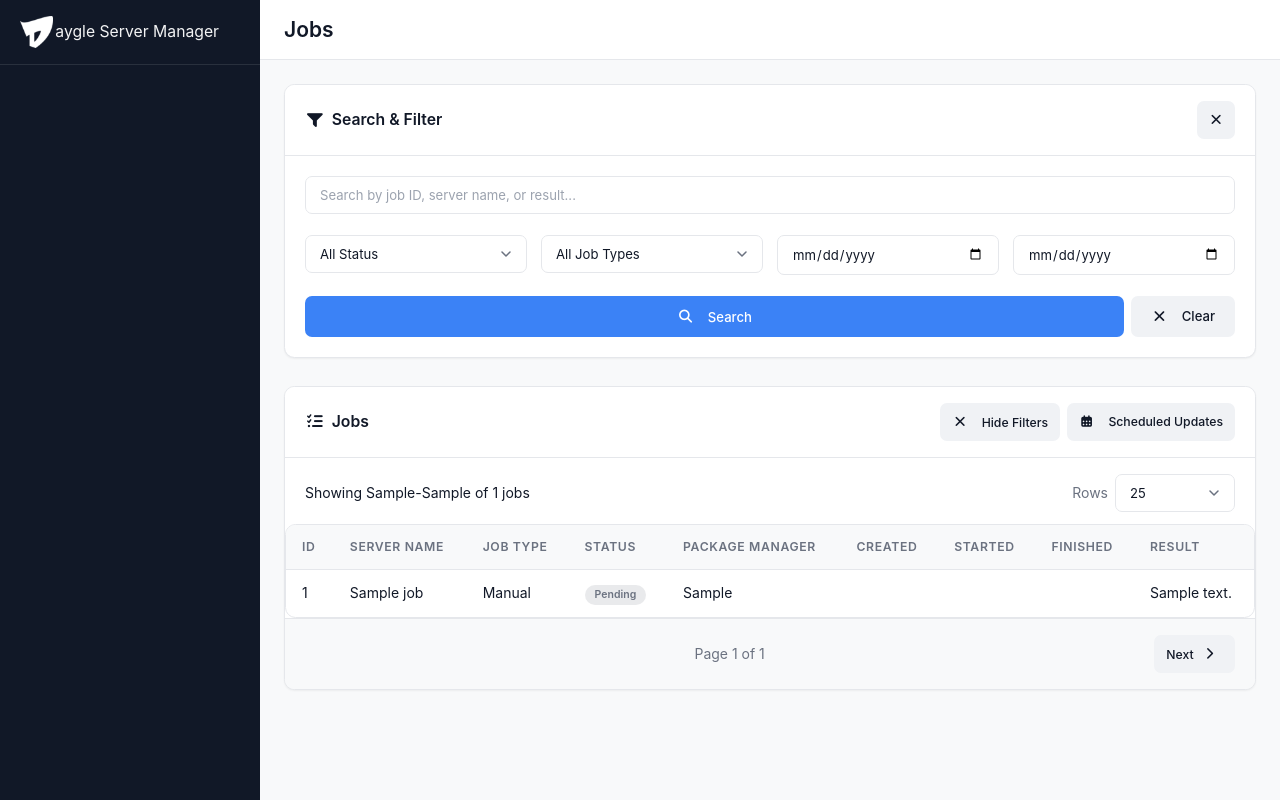
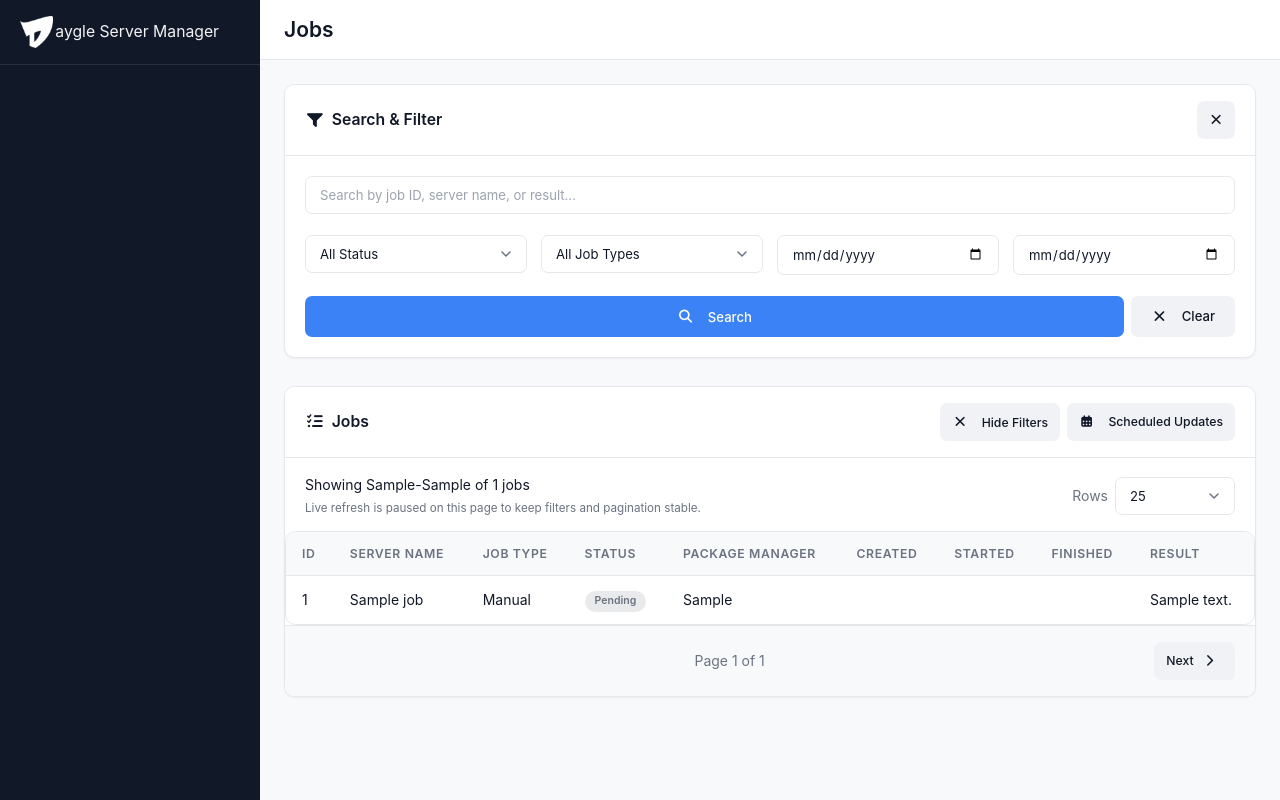
Before and after one commit to daygle/daygle-server-manager, a FastAPI app: template api/templates/updates_jobs.html in a window 1280 px wide. Run offline with FastAPI, Linux system fonts and the light colour scheme; the template is opened without the code that fills it: most values are stand-ins (such as "Sample title", 1, 10 or a date in 2020); parts of the project's set-up code (start-up, migrations or seed data) failed here and were passed over.

Commit message:
Correct Filters - Remove Refresh

```diff
--- a/api/static/js/app.js
+++ b/api/static/js/app.js
@@ -1036,6 +1036,9 @@ document.querySelectorAll("[data-delete-schedule]").forEach((button) => {
 });
 
 if (jobsBody) {
-  setInterval(loadJobs, 5000);
-  loadJobs();
+  const isServerRenderedJobsPage = window.location.pathname.startsWith("/updates/jobs");
+  if (!isServerRenderedJobsPage) {
+    setInterval(loadJobs, 5000);
+    loadJobs();
+  }
 }
--- a/api/templates/updates_jobs.html
+++ b/api/templates/updates_jobs.html
@@ -87,7 +87,10 @@
   </div>
   <div class="card-body p-0">
     <div class="flex-between" style="padding: 16px 20px 12px 20px; gap: 12px; flex-wrap: wrap;">
-      <p style="margin: 0;" class="text-secondary">Showing {{ showing_from }}-{{ showing_to }} of {{ total_count }} jobs</p>
+      <div>
+        <p style="margin: 0;" class="text-secondary">Showing {{ showing_from }}-{{ showing_to }} of {{ total_count }} jobs</p>
+        <small class="text-secondary">Live refresh is paused on this page to keep filters and pagination stable.</small>
+      </div>
       <form method="get" action="/updates/jobs" class="flex gap-2" style="align-items: center;">
         <input type="hidden" name="q" value="{{ search_q }}">
         <input type="hidden" name="status" value="{{ selected_status }}">
```
